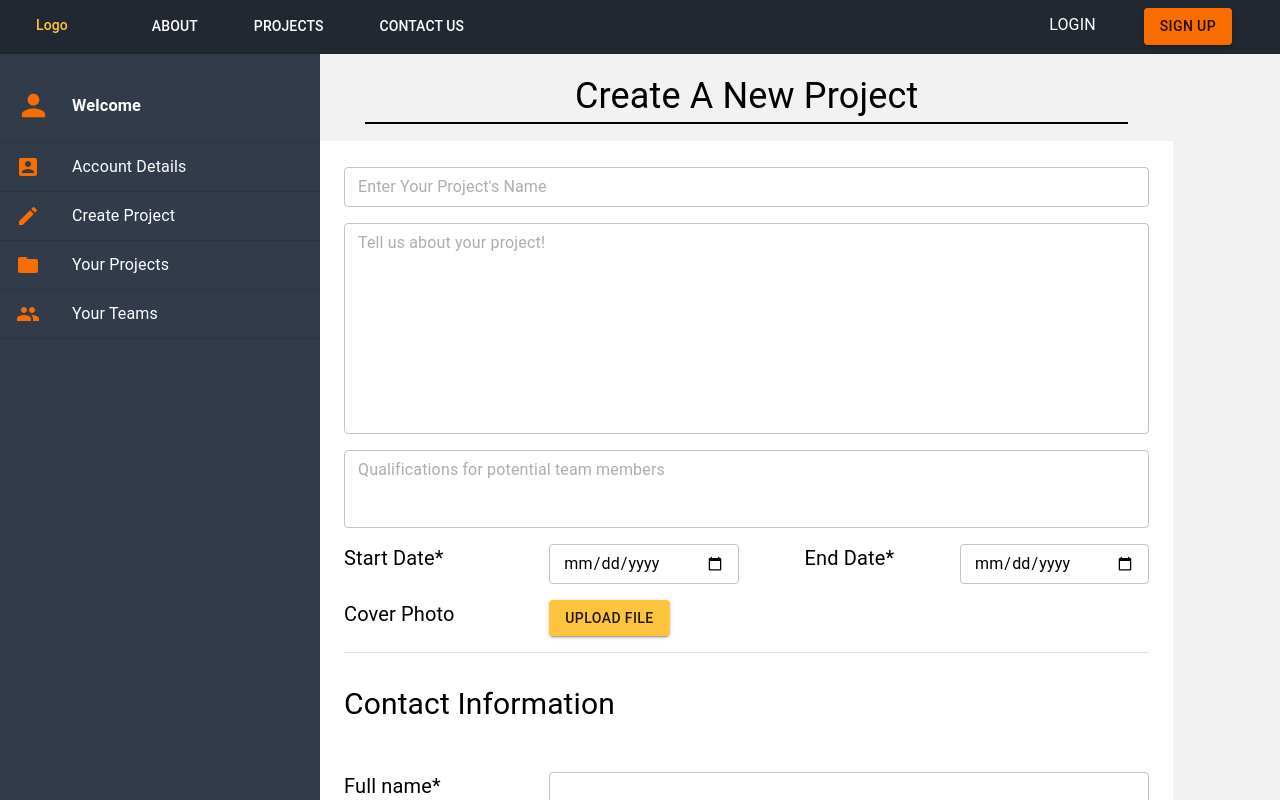
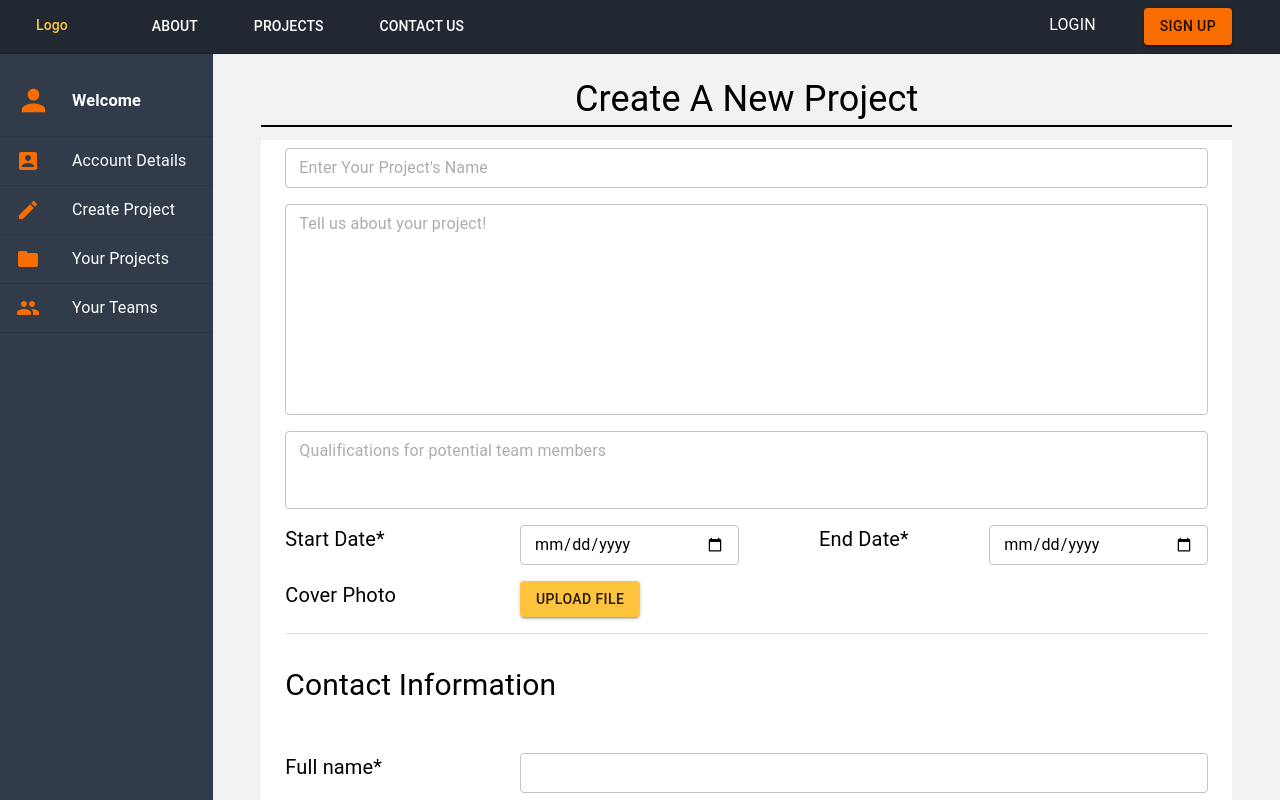
Before and after one commit to CodeAgainstRacism/codeagainstracism.org, a React (Create React App) app in the folder frontend/: page /newProjectForm in a window 1280 px wide. Shown: the top 800 px of the page. Built offline with nearby package versions, Linux system fonts and the light colour scheme; no server answers.

Commit message:
updated some routes and updated new project form

```diff
--- a/frontend/src/components/SideBarOrganization.jsx
+++ b/frontend/src/components/SideBarOrganization.jsx
@@ -33,7 +33,7 @@ export default function SideBarOrganization(props) {
           <ListItemText primary="Account Details" />
         </ListItem>
         <Divider />
-        <ListItem button component={RouterLink} to="/create_projects">
+        <ListItem button component={RouterLink} to="/newprojectform">
           <ListItemIcon>
             <CreateIcon color="secondary" />
           </ListItemIcon>
--- a/frontend/src/pages/NewProjectForm.jsx
+++ b/frontend/src/pages/NewProjectForm.jsx
@@ -23,6 +23,11 @@ const projectFormStyles = theme => ({
       fontSize: theme.spacing(2.5),
     },
 
+    rightGridContainer: {
+      paddingLeft: theme.spacing(3),
+      paddingRight: theme.spacing(3),
+    },
+
     dividerBar: {
       height: "2px",
       background: "#000000",
@@ -30,19 +35,16 @@ const projectFormStyles = theme => ({
     },
 
     headingContainer: {
+      gridArea: "header",
       textAlign: "center",
       paddingBottom: "2%",
       paddingTop: "2%",
       fontSize : theme.spacing(4.5),
-      width: "95%"
     },
 
     rightContainer: {
-      backgroundColor: "white",
-      paddingTop: "3%",
-      fontSize : theme.spacing(2.5),
       paddingBottom: "5%",
-      width: "100%",
+      minHeight: "100vh",
     },
   }
   )
@@ -118,15 +120,17 @@ class NewProjectForm extends React.Component {
     return (
       <form onSubmit={this.handleSubmit}>
         <Grid container direction={"row"}>
-             <Grid item xs = {3} container alignItems = "stretch">
+             <Grid item xs = {2} container alignItems = "stretch">
                  <SideBar/>
              </Grid>
-             <Grid item xs = {8}>
+             <Grid container item xs = {10} className={classes.rightGridContainer}>
+
              <Container className = {classes.headingContainer}>
                  Create A New Project
                  <Box className = {classes.dividerBar}></Box>
              </Container>
             <Container className = {classes.rightContainer}>
+            <Container style={{ backgroundColor: "white" }}>
               <Grid container spacing={2} className = {classes.gridText}>
                 <Grid item xs = {12} >
                   <TextField value = {this.state.projectName} onChange = {this.handleInputChange} name = "projectName" label = "Enter Your Project's Name"/>
@@ -191,6 +195,7 @@ class NewProjectForm extends React.Component {
                   <Button size = "large" type = "submit" color ="primary" variant = "contained">Submit</Button>
               </Grid>
               </Grid>
+              </Container>
           </Container>
           </Grid>
           </Grid>
```
